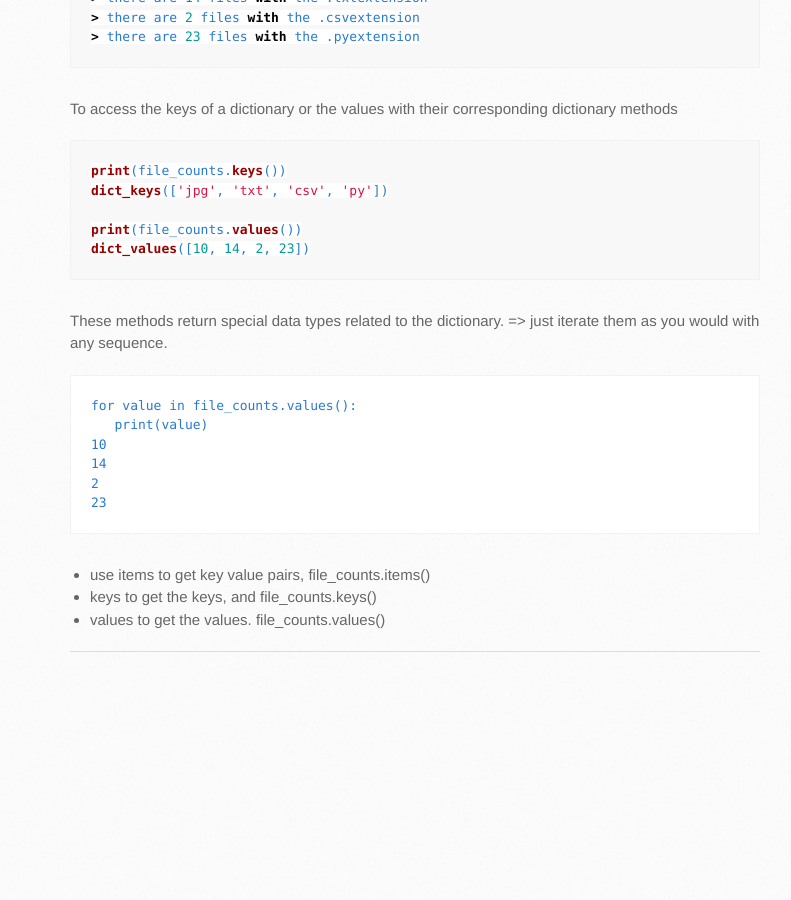
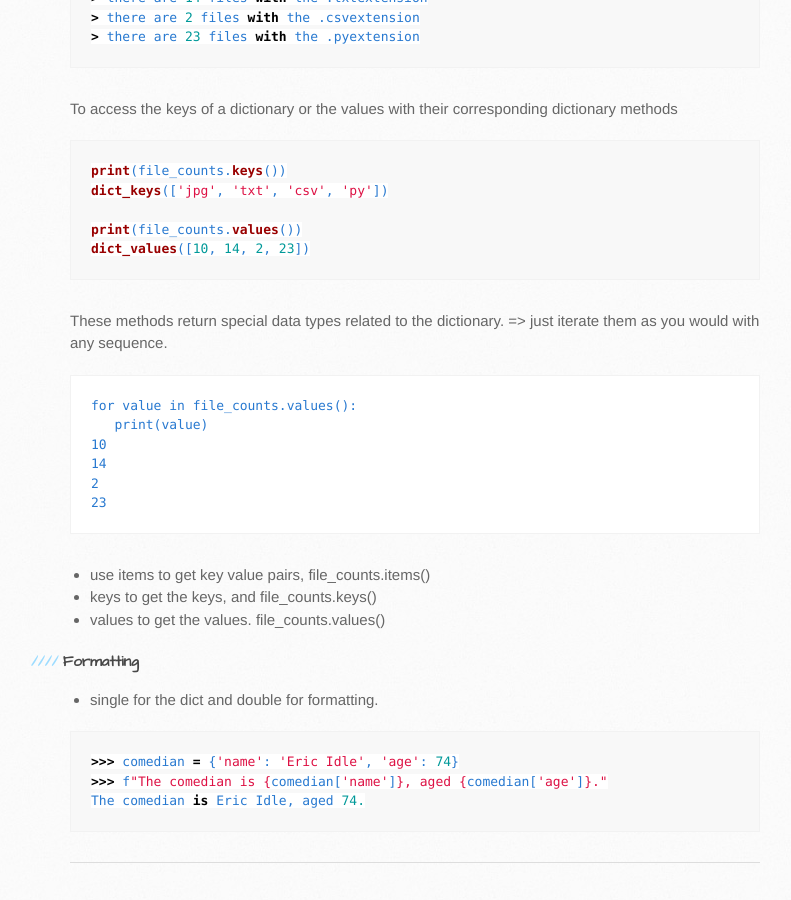
Before and after one commit to trumpfheller/trumpfheller.github.io, a Jekyll site: the page built from python/dictionarymethods.md, in a window 1280 px wide and 900 px high, scrolled down 6255 px. Shown: the whole window, without its empty margins (90-881 px from the left). Built offline with Jekyll 4.4.1, drawn with Linux system fonts in a browser that asks for light colours; before the commit the page ends 6945 px from its top, so only the background shows below that.

Commit message:
Update dictionarymethods.md

````diff
--- a/python/dictionarymethods.md
+++ b/python/dictionarymethods.md
@@ -307,4 +307,13 @@ for value in file_counts.values():
 * keys to get the keys, and file_counts.keys()
 * values to get the values. file_counts.values()
 
+#### Formatting
+- single for the dict and double for formatting.
+
+```python
+>>> comedian = {'name': 'Eric Idle', 'age': 74}
+>>> f"The comedian is {comedian['name']}, aged {comedian['age']}."
+The comedian is Eric Idle, aged 74.
+```
+
 ***
````
